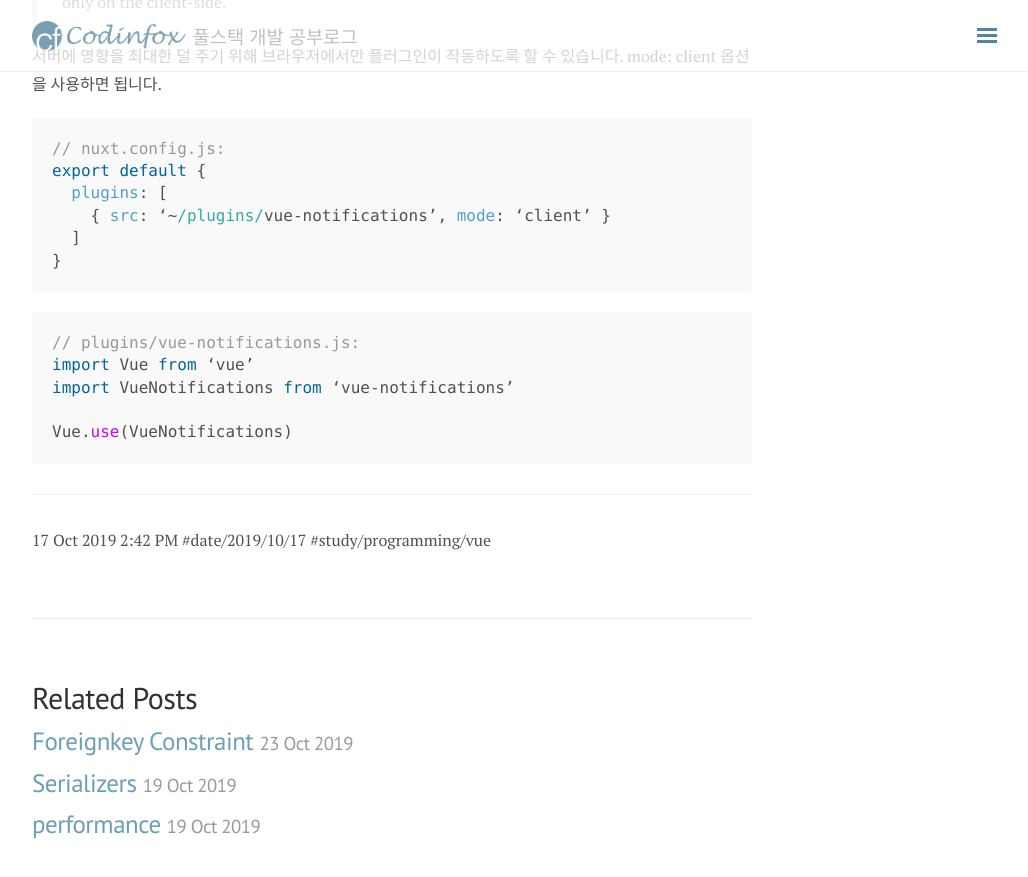
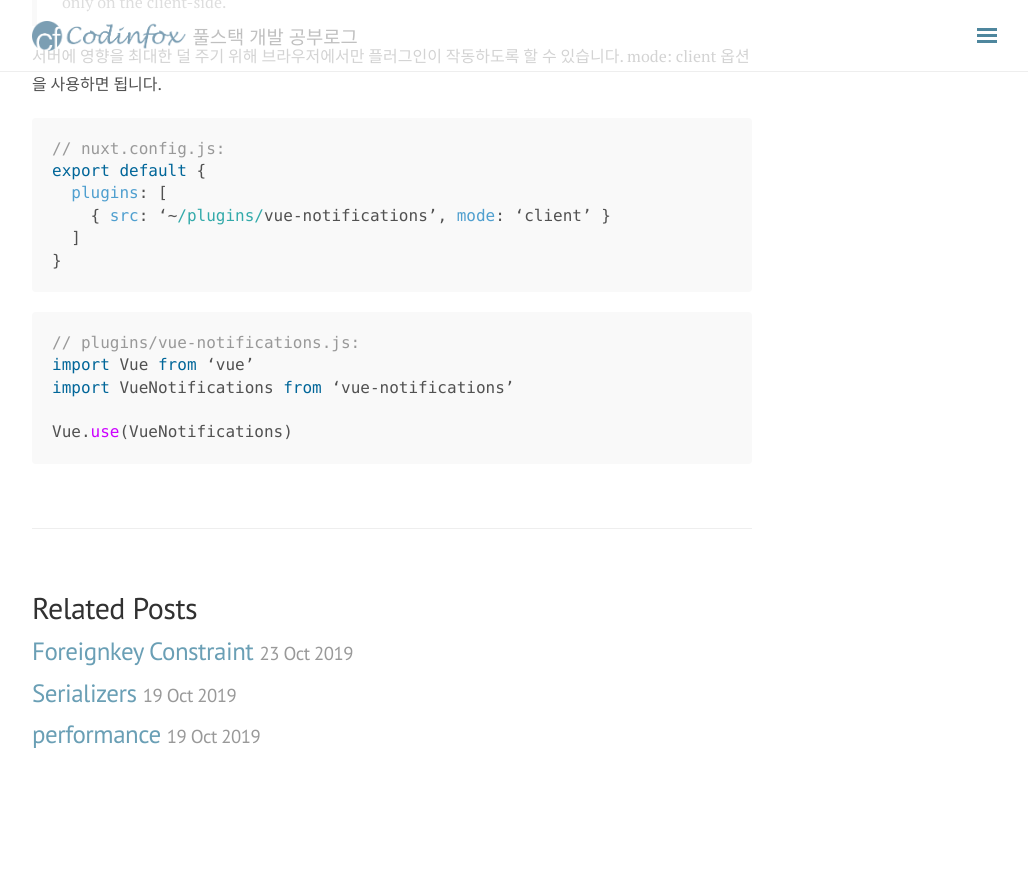
Before and after one commit to haeyong27/haeyong27.github.io, a Jekyll site: the page built from _posts/Vuejs/2019-10-23-component-mixins-plugins.md, in a window 1280 px wide and 900 px high, scrolled down 1977 px. Shown: the top 877 px of the window, without its empty margins (248-1276 px from the left). Built offline with Jekyll 4.4.1, drawn with Linux system fonts in a browser that asks for light colours; nearby versions of some CDN libraries; after the commit the page ends 2787 px from its top, so only the background shows below that.

Commit message:
태그삭제

````diff
--- a/_posts/Vuejs/2019-10-23-component-mixins-plugins.md
+++ b/_posts/Vuejs/2019-10-23-component-mixins-plugins.md
@@ -62,10 +62,3 @@ import VueNotifications from ‘vue-notifications’
 
 Vue.use(VueNotifications)
 ```
-
-
-
----
-17 Oct 2019 2:42 PM
-#date/2019/10/17
-#study/programming/vue
````
